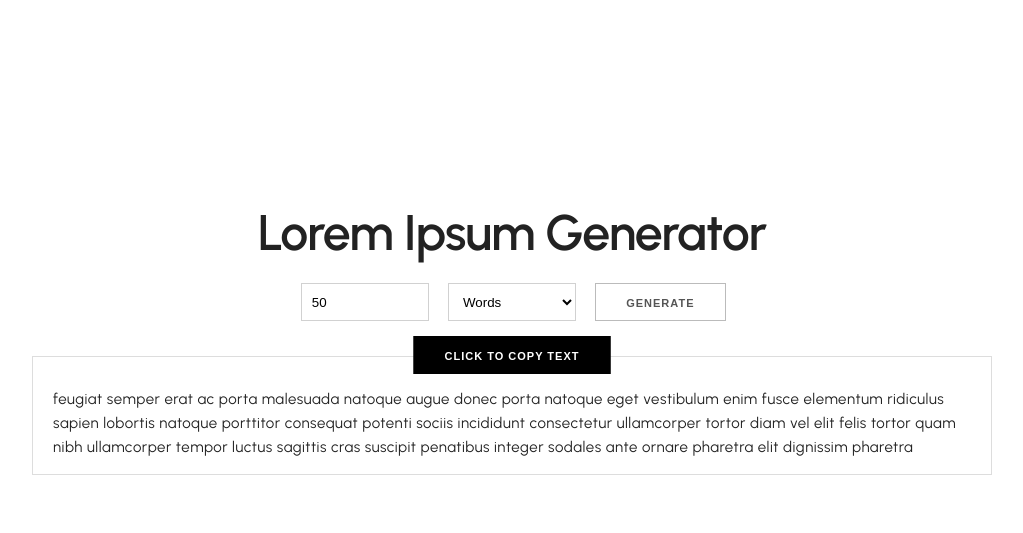
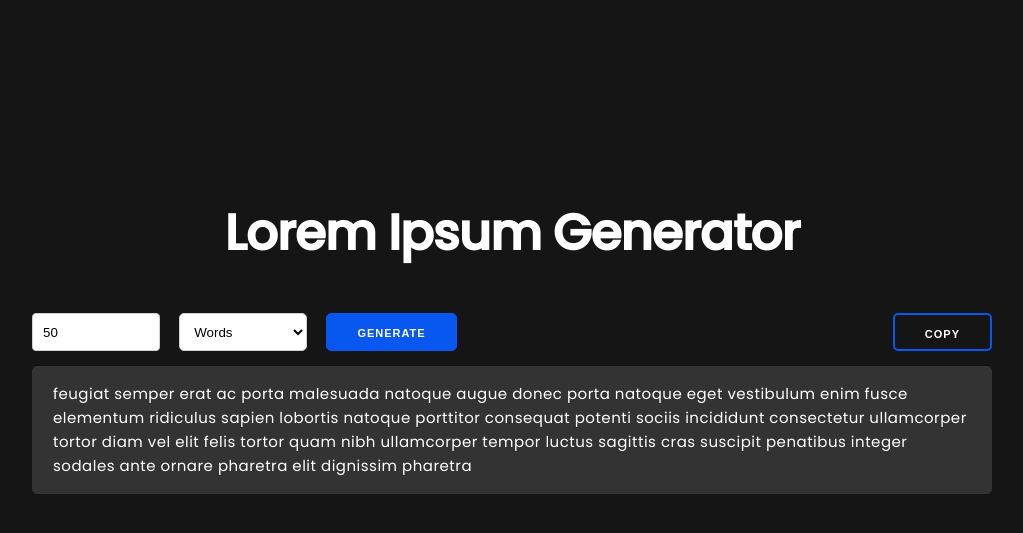
Before and after one commit to marccx/lorem-ipsum, a plain HTML site: page index.html in a window 1280 px wide. Shown: the part 5-538 px from the top of the page, without its empty margins (128-1151 px from the left). Drawn offline with Linux system fonts and the light colour scheme.

Commit message:
Redesigned the website

```diff
--- a/index.html
+++ b/index.html
@@ -5,7 +5,7 @@
     <meta http-equiv="X-UA-Compatible" content="IE=edge">
     <meta name="viewport" content="width=device-width, initial-scale=1.0">
     <title>Document</title>
-    <link href="https://fonts.googleapis.com/css2?family=Urbanist:wght@400;500;600&display=swap" rel="stylesheet">
+    <link href="https://fonts.googleapis.com/css2?family=Poppins:wght@400;500&family=Urbanist:wght@400;500&display=swap" rel="stylesheet">
     <link rel="stylesheet" href="src/css/skeleton.css">
     <link rel="stylesheet" href="src/css/style.css">
 </head>
@@ -18,7 +18,7 @@
                 </h1>
             </div>
         </div>
-        <div class="row center-align">
+        <div class="row">
                 <div class="two columns">
                     <input class="u-full-width amount" type="number" value="50">
                 </div>
@@ -28,12 +28,16 @@
                       </select>
                 </div>
                 <div class="two columns">
-                    <button type="submit" onclick="print_result()">Generate</button>
+                    <button type="submit" onclick="print_result()" class="generate-btn">Generate</button>
                 </div>
+                <div class="two columns mg-left-auto">
+                    <button class="copybtn">Copy</button>
+                </div>
+
         </div>
         <div class="row">
             <div class="result-area">
-                <button class="copybtn">Click to copy text</button>
+
             <p class="result">
             </p>
             </div>
--- a/src/css/style.css
+++ b/src/css/style.css
@@ -1,5 +1,6 @@
 body {
-    font-family: 'Urbanist', sans-serif;
+    font-family: 'Poppins', sans-serif;
+    background-color: #151515;
 }
 .text-center {
     text-align: center;
@@ -9,16 +10,20 @@ body {
 }
 .headline {
     margin-top: 200px;
+    color: #fff;
+    margin-bottom: 50px;
 }
 .center-flex {
     display: flex;
     justify-content: center;
 }
 .result {
+    border-radius: 5px;
     letter-spacing: 0.5px;
-    border: 1px solid #ddd;
+    border: 1px solid #333333;
     padding: 15px 20px;
-    padding-top: 30px;
+    color: #fff;
+    background-color: #333333;
 }
 .center-align {
     display: flex;
@@ -26,11 +31,10 @@ body {
 }
 input,
 select {
-    border-radius: 0px !important;
+    border-radius: 5px;
 }
 
 button[type=submit] {
-    border-radius: 0px !important;
     transition: 0.2s;
 }
 button[type=submit]:hover {
@@ -38,20 +42,30 @@ button[type=submit]:hover {
     color: #fff;
 }
 .result-area {
-    margin-top: 20px;
-    position: relative;
+    width: 100%;
 }
 .copybtn {
-    background-color: #000;
-    border: 1px solid #000;
-    border-radius: 0px;
+    background-color: transparent;
+    border-radius: 5px;
+    border:  2px solid #0857F1;
     color: #fff;
-    position: absolute;
-    top: -20px;
-    left: 50%;
-    transform: translateX(-50%);
 }
 .copybtn:hover {
-    background-color: #fff;
-    color: #000;
+    background-color: #0857F1;
+    border:  2px solid #0857F1;
+    color: #fff;
 }
+.generate-btn {
+    background-color: #0857F1;
+    border-radius: 5px;
+    border:  1px solid #0857F1;
+    color: #fff;
+}
+.generate-btn:hover {
+    border:  1px solid #000;
+}
+.mg-left-auto {
+    margin-left: auto;
+    display: flex;
+    justify-content: flex-end;
+}
```
